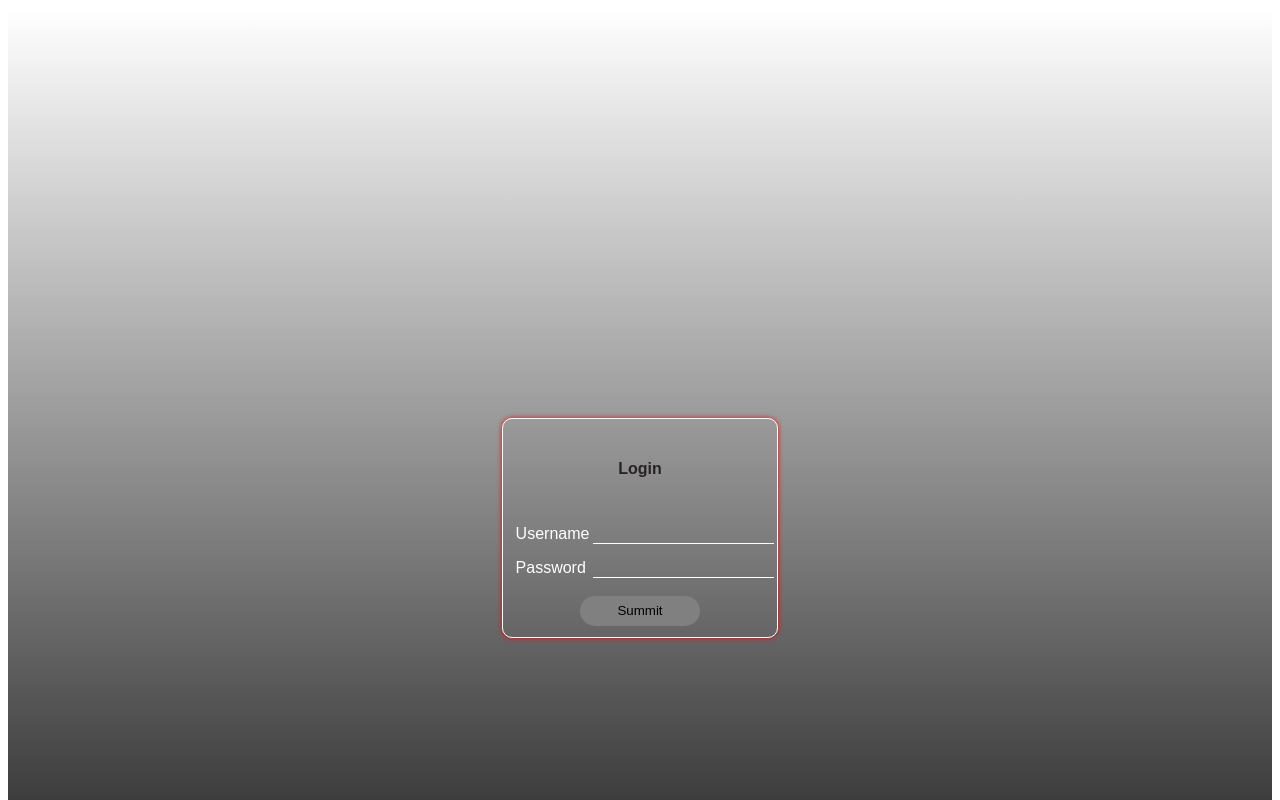
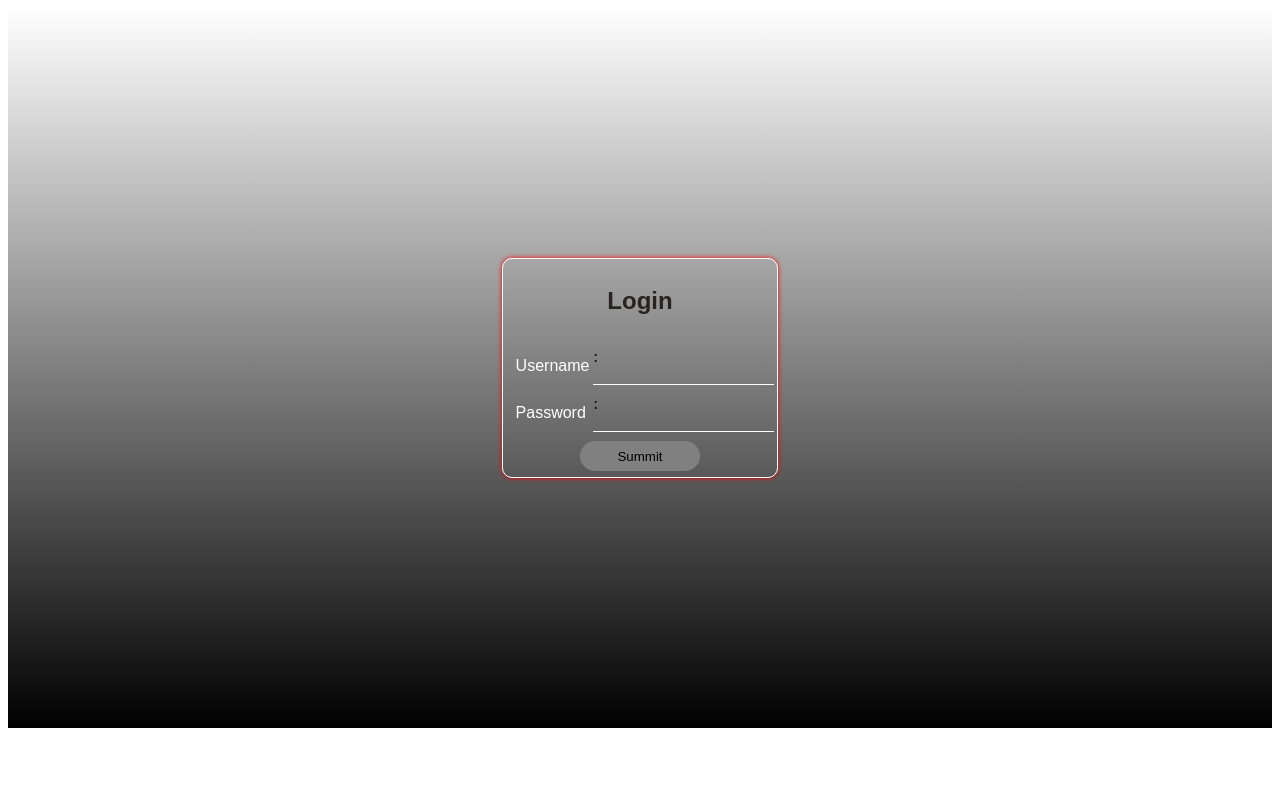
Before and after one commit to nandhakumarsnk/form-validation, a plain HTML site: page index.html in a window 1280 px wide. Shown: the top 800 px of the page. Drawn offline with Linux system fonts and the light colour scheme.

Commit message:
Update index.html

```diff
--- a/index.html
+++ b/index.html
@@ -7,7 +7,7 @@
     <title>Document</title>
     <style>
         #myForm{
-    height: 130vh;
+    height: 90vh;
     width: 100%;
     background: linear-gradient(white,black);
     display: flex;
@@ -47,7 +47,7 @@ button:hover{
     transform: scale(1.2);
     transition: 0.5s;
 }
-h4{
+h2{
 
    font-weight: bold;
    font-family: Arial, Helvetica, sans-serif;
@@ -63,14 +63,14 @@ h4{
         <div id="myForm">
 
             <table>
-              <tr><th colSpan="2"><h4>Login</h4></th></tr>
+              <tr><th colSpan="2"><h2>Login</h2></th></tr>
                 <tr>
                     <td> <label for="">Username</label></td>
-                    <td><input type="text" id="input1"></td>
+                    <td> : <input type="text" id="input1"></td>
                 </tr>
                 <tr>
                     <td> <label for="">Password</label></td>
-                    <td><input type="text" id="pass"></td>
+                    <td> : <input type="text" id="pass"></td>
                 </tr>
                 <tr>
                     <th colSpan="2"> <button>Summit</button></th>
@@ -91,12 +91,12 @@ h4{
             }
             else if(name!="abc")
             {
-                alert("User name is wrong")
+                alert("Incorrect Username")
                 return false;
             }
             else if(pass!="123")
             {
-                alert("password is wrong")
+                alert("Incorrect Password")
                 return false;
             }
         }
```
